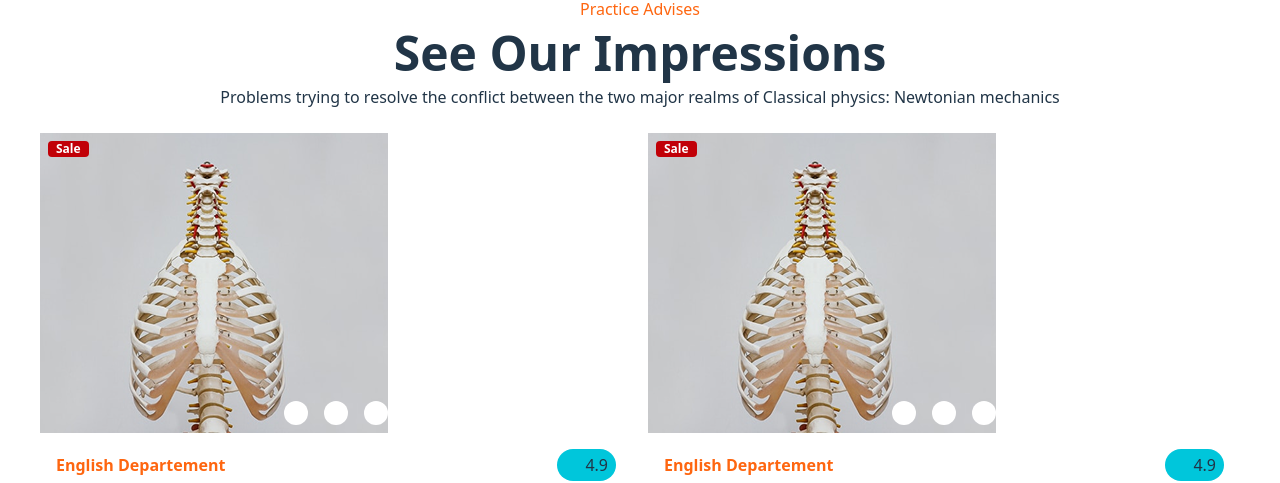
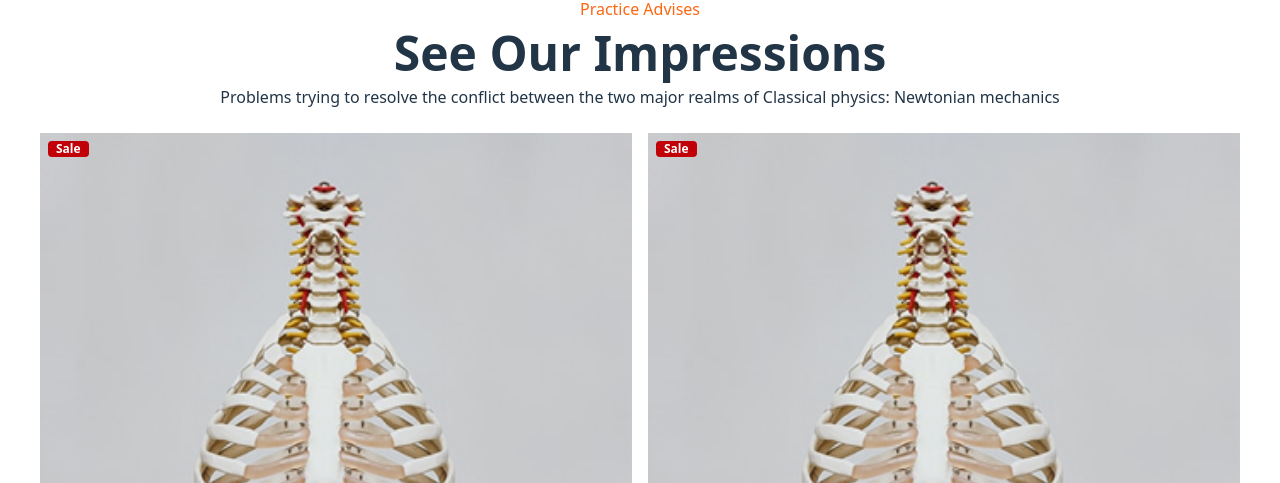
Before and after one commit to EmD-228/my-design-learning, a Vue app: page / in a window 1280 px wide. Shown: the part 1700-2183 px from the top of the page. Built offline with nearby package versions, Linux system fonts and the light colour scheme; some icons are missing.

Commit message:
ui: improve ImpressionItem responsive layout
- Adjust spacing and layout for better display

```diff
--- a/src/components/ImpressionItem.vue
+++ b/src/components/ImpressionItem.vue
@@ -1,7 +1,7 @@
 <template>
     <div>
         <div class="relative">
-            <img src="../assets/3.png" alt="Impression">
+            <img class="w-full h-full object-cover" src="../assets/3.png" alt="Impression">
             <span
                 class="flex gap-1 absolute top-2 left-2 px-2  bg-red-700 text-white text-xs font-bold rounded-sm">Sale</span>
             <div class="flex flex-row items-center gap-4 absolute bottom-2 left-1/2 icon-container -translate-x-1/2">
```
